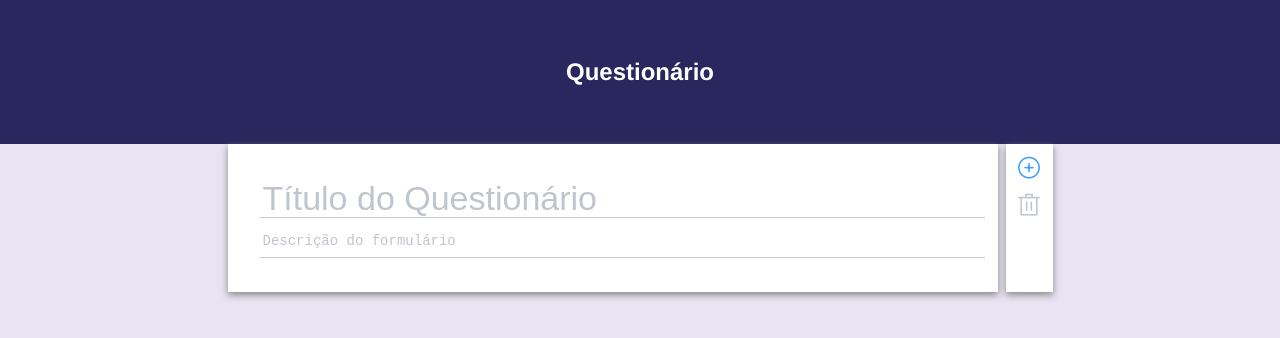
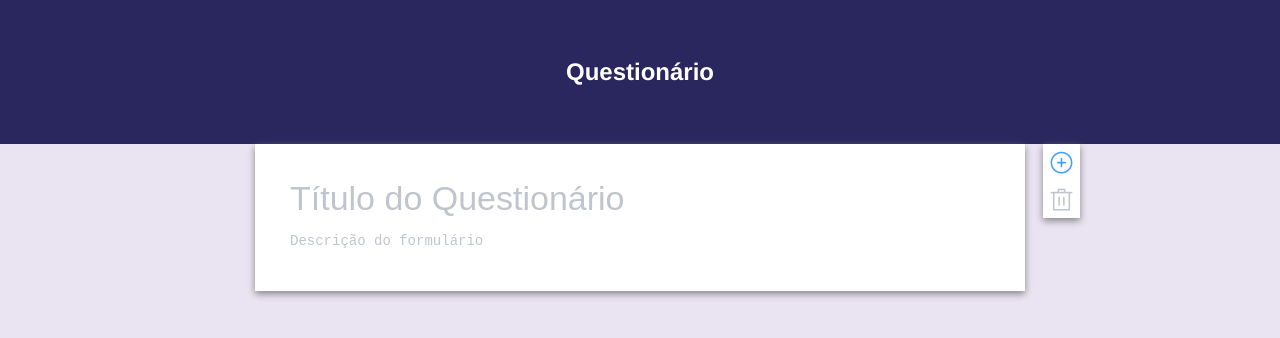
Before and after one commit to jorgemarcondes/quiz-builder, a Vue app: page / in a window 1280 px wide. Shown: the top 338 px of the page. Built offline with nearby package versions, Linux system fonts and the light colour scheme.

Commit message:
- Adiciona diretiva para mudar o tamanho da fonte quando o texto fica longo.  - Adiciona drag-and-drop para opções de questão de múltipla escolha.  - Adiciona feature para action acompanhar o item ativo do questionário.  - Adiciona dependências lodash e vue-sortable

```diff
--- a/package.json
+++ b/package.json
@@ -9,7 +9,9 @@
   },
   "dependencies": {
     "element-ui": "^2.4.8",
+    "lodash": "^4.17.11",
     "vue": "^2.5.17",
+    "vue-sortable": "^0.1.3",
     "vuedraggable": "^2.16.0",
     "vuex": "^3.0.1"
   },
--- a/src/App.vue
+++ b/src/App.vue
@@ -1,7 +1,19 @@
 <template>
   <div id="app">
     <el-header height="144px" class="flex-center"><h2>Questionário</h2></el-header>
-    <el-container class="el--center">
+    <div class="quiz-main">
+      <section class="quiz-main-container">
+        <div>
+          <div class="quiz-actions-container">
+            <section :style="{top: offsetTop+'px'}">
+              <div class="quiz-actions">
+              <el-button @click="addItem()" icon="el-icon-circle-plus-outline" type="text"></el-button>
+              <el-button :class="{'text-danger': sectionActive}"
+                         @click="removeActiveQuizItem()"
+                         icon="el-icon-delete" type="text" :disabled="!sectionActive" ></el-button>
+              </div>
+            </section>
+          </div>
           <div class="quiz-container">
             <quiz-section :id="0" class="quiz-title-section">
               <el-input v-model="quiz.title"
@@ -9,17 +21,13 @@
               <el-input v-model="quiz.description" type="textarea" autosize
                         class="quiz-text-input" placeholder="Descrição do formulário"></el-input>
             </quiz-section>
-        <quiz-section :id="item.id" v-for="item in quiz.items" :key="item.id">
+            <quiz-section :id="item.id" v-for="item in orderedQuizItems" :key="item.id">
               <quiz-item :item="item"></quiz-item>
             </quiz-section>
           </div>
-      <div class="quiz-actions">
-        <el-button @click="addItem()" icon="el-icon-circle-plus-outline" type="text"></el-button>
-        <el-button :class="{'text-danger': sectionActive}"
-                   @click="removeActiveQuizItem()"
-                   icon="el-icon-delete" type="text" :disabled="!sectionActive" ></el-button>
         </div>
-    </el-container>
+      </section>
+    </div>
   </div>
 </template>
 
@@ -28,6 +36,7 @@ import QuizSection from './components/QuizSection';
 import QuizItem from './components/QuizItem';
 import ItemType from './enums/ItemType';
 import { mapGetters, mapActions } from 'vuex';
+import _ from 'lodash';
 
 export default {
   name: 'app',
@@ -37,16 +46,21 @@ export default {
     }
   },
   computed: {
-    ...mapGetters(['quiz', 'sectionActive'])
+    ...mapGetters(['quiz', 'sectionActive', 'offsetTop']),
+    orderedQuizItems() {
+      return _.orderBy(this.quiz.items, 'id')
+    }
   },
   methods: {
     ...mapActions(['addQuizItem', 'removeActiveQuizItem']),
     addItem() {
+      const vm = this;
       let activeItem = null;
-      if (this.quiz.items.length && this.sectionActive) {
-        activeItem = this.quiz.items.find((item) => item.id === this.sectionActive);
+      if (vm.quiz.items.length && vm.sectionActive) {
+        activeItem = vm.quiz.items.find((item) => item.id === vm.sectionActive);
       }
-      this.addQuizItem({ type: (activeItem) ? activeItem.type : ItemType.SIMPLE_TEXT.id })
+      vm.addQuizItem({ type: (activeItem) ? activeItem.type : ItemType.SIMPLE_TEXT.id });
+      vm.$forceUpdate();
     }
   }
 }
@@ -85,14 +99,18 @@ body {
   .quiz-container {
     background-color: #ffffff;
     box-shadow: 0 3px 7px 0 #888888;
-  flex-basis: 770px;
   }
-.quiz-container .quiz-text-input input[type="text"], .quiz-container .quiz-text-input textarea {
+  .quiz-container .quiz-text-input input[type="text"],
+  .quiz-container .quiz-text-input textarea {
     border: none;
     background-color: transparent;
     border-bottom: 1px solid #c4c7cf;
     border-radius: 0;
     padding-left: 3px;
+  }
+  .quiz-container .quiz-section:not(.active) .quiz-text-input input[type="text"],
+  .quiz-container .quiz-section:not(.active) .quiz-text-input textarea {
+    border: none;
   }
   .quiz-text-input textarea {
     resize: none;
@@ -106,8 +124,6 @@ body {
   }
   .quiz-actions {
     background-color: #ffffff;
-  margin-left: 8px;
-  padding: 5px;
     box-shadow: 0 3px 7px 0 #888888;
     display: flex;
     flex-direction: column;
@@ -122,4 +138,26 @@ body {
   .quiz-actions i {
     font-size: 25px ;
   }
+  .quiz-main-container {
+    width: 770px;
+    margin: auto;
+    padding-bottom: 55px;
+  }
+  .quiz-actions-container {
+    position: relative;
+    width: 100%;
+    display: flex;
+    height: 0;
+    justify-content: flex-end;
+  }
+  .quiz-main {
+    position: absolute;
+    width: 100%;
+  }
+  .quiz-actions-container section {
+    top: 0;
+    position: absolute;
+    right: -55px;
+    transition: all .3s cubic-bezier(0.4,0.0,0.2,1);
+  }
 </style>
--- a/src/components/QuizItem.vue
+++ b/src/components/QuizItem.vue
@@ -2,10 +2,12 @@
   <div>
     <el-form ref="item" :model="item">
       <el-row class="el-row--flex">
-        <el-input class="quiz-text-input medium-input" placeholder="Pergunta"
+        <el-input class="quiz-text-input" placeholder="Pergunta" autofocus v-font-size="item.question"
+                  :ref="item.id + '_quiz_question'"
                   v-model="item.question" type="textarea" autosize>
         </el-input>
-        <el-select class="quiz-types" v-model="item.type" @change="changeQuizItem(item)" placeholder="Select">
+        <el-select v-if="sectionActive === item.id" class="quiz-types" v-model="item.type"
+                   @change="changeQuizItem(item)" placeholder="Select" tabindex="-1">
           <el-option
             v-for="type in typeOptions"
             :key="type.value"
@@ -25,7 +27,7 @@
   import ItemType from "@/enums/ItemType";
   import QuizItem from "@/models/QuizItem";
   import QuizMultipleChoiceItem from "@/components/QuizMultipleChoiceItem";
-  import { mapActions } from 'vuex';
+  import { mapActions, mapGetters } from 'vuex';
 
   export default {
     name: "QuizItem",
@@ -46,8 +48,12 @@
       for (let [key, value] of Object.entries(ItemType)) {
         vm.typeOptions.push({label: value.label, value: value.id})
       }
+      vm.$nextTick(() => {
+        vm.$refs[vm.item.id + '_quiz_question'].$el.getElementsByTagName('textarea')[0].focus();
+      })
     },
     computed: {
+      ...mapGetters(['sectionActive']),
       isSimpleText() {
         return this.item.type === ItemType.SIMPLE_TEXT.id;
       },
--- a/src/components/QuizMultipleChoiceItem.vue
+++ b/src/components/QuizMultipleChoiceItem.vue
@@ -1,6 +1,6 @@
 <template>
   <div>
-    <dragable v-model="item.options" >
+    <draggable v-model="item.options" >
       <el-row class="el-row--flex quiz-multiple-choice" v-for="(option, idx) in item.options" :key="idx">
         <div class="drag-option">
           <el-icon class="el-icon-d-caret"></el-icon>
@@ -16,19 +16,24 @@
           <el-button icon="el-icon-close" type="text" @click="removeOption(idx)" tabindex="-1"></el-button>
         </div>
       </el-row>
-    </dragable>
+    </draggable>
   </div>
 </template>
 
 <script>
   import MultipleChoiceItem from '@/models/MultipleChoiceItem';
-  import dragable from 'vuedraggable';
+  import draggable from 'vuedraggable';
 
   export default {
     name: 'QuizMultipleChoiceItem',
-    components: { dragable },
+    components: { draggable },
     props: {
         item: MultipleChoiceItem
+    },
+    data() {
+      return {
+        lastValue: 'last option value'
+      }
     },
     methods: {
       addOption(idx) {
@@ -40,7 +45,7 @@
       },
       removeOption(idx) {
         this.item.options.splice(idx, 1);
-      }
+      },
     }
   }
 </script>
--- a/src/components/QuizSection.vue
+++ b/src/components/QuizSection.vue
@@ -1,5 +1,5 @@
 <template>
-  <div @click="activate(id)" class="quiz-section" :class="{active: sectionActive === id}">
+  <div @click="activate(id)" class="quiz-section" :ref="'quiz_section_' + id" :class="{active: sectionActive === id}">
     <div class="quiz-active-bar"></div>
     <div class="quiz-section-content">
       <slot></slot>
@@ -19,7 +19,21 @@ export default {
     ...mapGetters(['sectionActive', 'offsetTop'])
   },
   methods: {
-    ...mapActions(['activate'])
+    ...mapActions(['activate', 'updateOffsetTop'])
+  },
+  watch: {
+    sectionActive(value) {
+      const vm = this;
+      if (value === vm.id) {
+        vm.updateOffsetTop(vm.$refs['quiz_section_'+vm.id].offsetTop)
+      }
+    }
+  },
+  mounted() {
+    const vm = this;
+    vm.$nextTick().then(() => {
+      vm.updateOffsetTop(vm.$refs['quiz_section_'+vm.id].offsetTop);
+    });
   }
 }
 </script>
--- a/src/components/QuizSimpleTextItem.vue
+++ b/src/components/QuizSimpleTextItem.vue
@@ -1,7 +1,7 @@
 <template>
   <div class="simple-text-item">
-    <el-input-number :min="1" :max="10" v-model="item.rowsAmount"></el-input-number>
-    <label class="el-form-item__label">Quantidade de Linhas</label>
+    <label class="el-form-item__label">Número de Linhas</label>
+    <el-input-number :min="1" :max="10" controls-position="right" size="mini" v-model="item.rowsAmount"></el-input-number>
   </div>
 </template>
 
@@ -21,8 +21,6 @@
   .simple-text-item {
     display: flex;
     align-items: center;
-    justify-content: space-between;
-    padding-top: 8px;
   }
   .simple-text-item label {
     color: #c0c4cc;
--- /dev/null
+++ b/src/directives/font-size.js
@@ -0,0 +1,16 @@
+import Vue from 'vue';
+
+Vue.directive('font-size', (el, {value}) => {
+  if (!value) return el.style.fontSize = '21px';
+  let fontSize = 12;
+
+  if (value.length < 34) {
+    fontSize += 9
+  } else if (value.length < 55) {
+    fontSize += 6
+  } else if (value.length < 100) {
+    fontSize += 3
+  }
+
+  el.style.fontSize = fontSize+'px';
+});
--- /dev/null
+++ b/src/directives/index.js
@@ -0,0 +1 @@
+import './font-size.js';
--- a/src/main.js
+++ b/src/main.js
@@ -3,6 +3,7 @@ import App from './App.vue';
 import ElementUI from 'element-ui';
 import 'element-ui/lib/theme-chalk/index.css';
 import store from './store';
+import './directives';
 
 Vue.config.productionTip = false;
 Vue.use(ElementUI);
--- a/src/store/modules/quizSectionStore.js
+++ b/src/store/modules/quizSectionStore.js
@@ -5,10 +5,14 @@ const quizSectionStore = {
   },
   mutations: {
     SET_ACTIVE: (state, data) => state.active = data,
+    SET_OFFSET_TOP: (state, data) => state.offsetTop = data
   },
   actions: {
     activate: ({commit} = {}, active) => {
       commit('SET_ACTIVE', active);
+    },
+    updateOffsetTop: ({commit} = {}, offsetTop) => {
+      commit('SET_OFFSET_TOP', offsetTop)
     }
   }
 };
--- a/src/store/modules/quizStore.js
+++ b/src/store/modules/quizStore.js
@@ -17,8 +17,9 @@ const quizStore = {
     },
   },
   actions: {
-    addQuizItem: ({commit} = {}, item) => {
+    addQuizItem: ({commit, dispatch} = {}, item) => {
       commit('ADD_ITEM', item);
+      dispatch('activate', item.id)
     },
     changeQuizItem: ({commit} = {}, item) => {
       commit('REMOVE_ITEM', item.id);
```
Also changed, not shown: 1 other file (tests, documents, lock files or other folders). Lines whose indentation alone changed are shown as unchanged.
